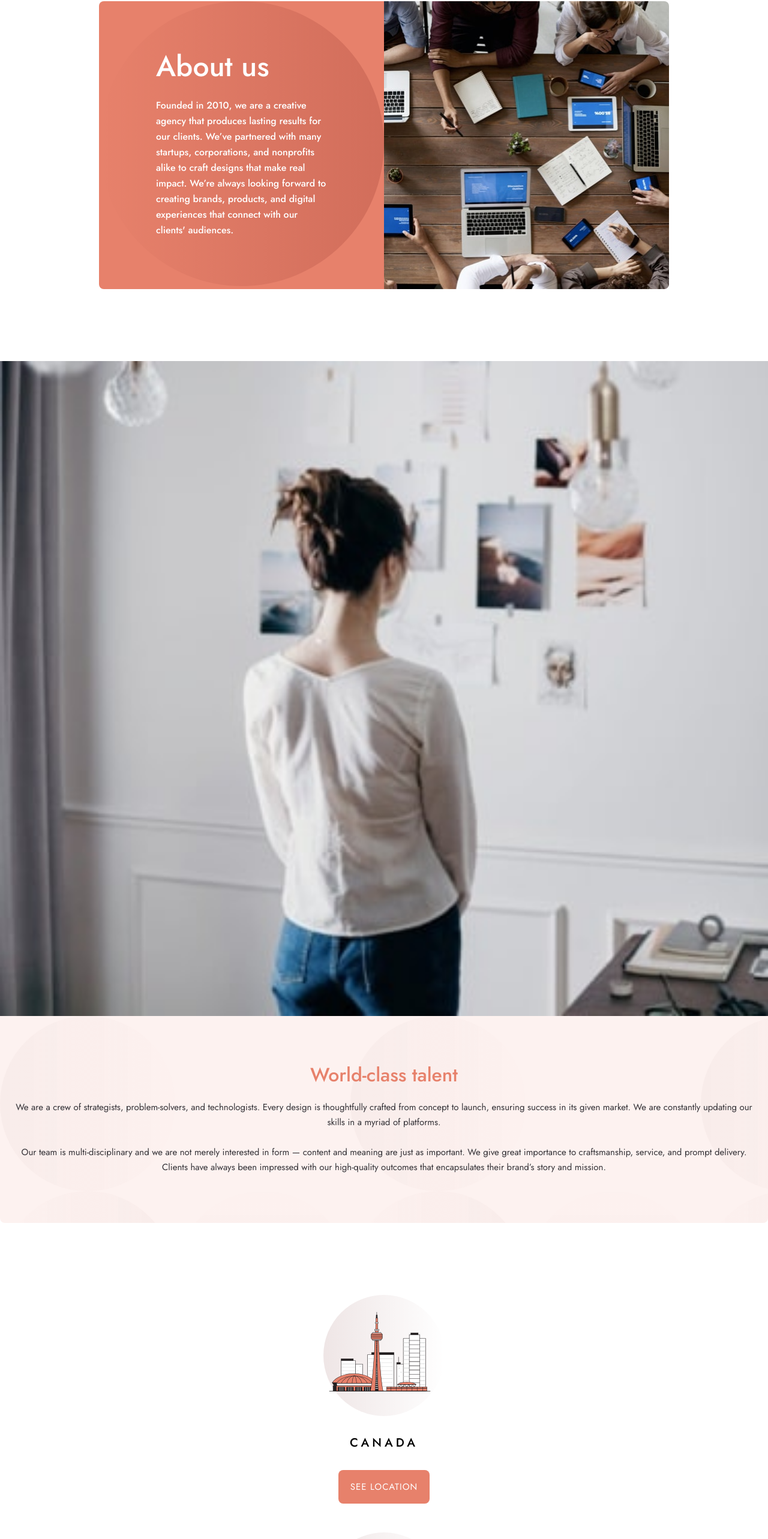
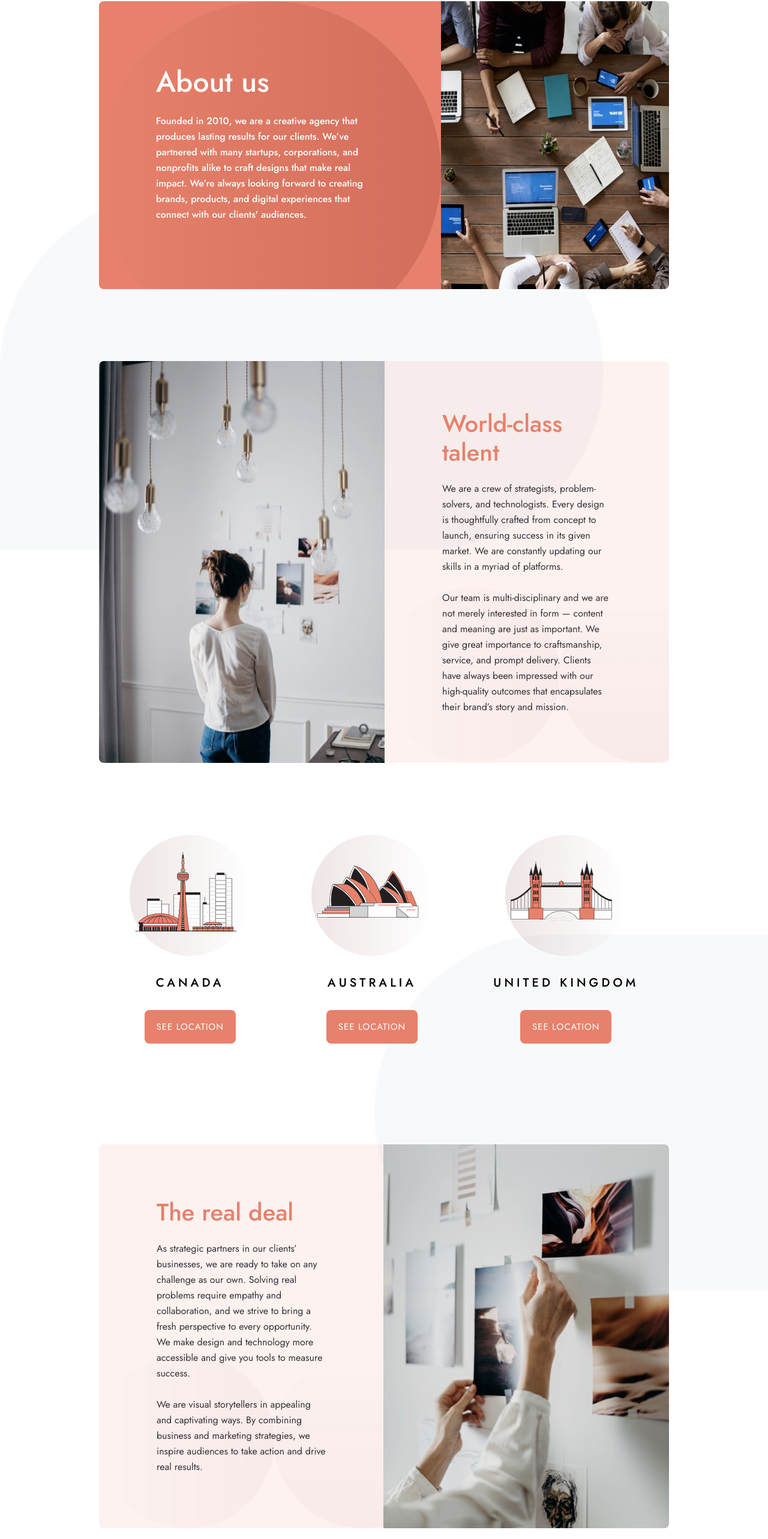
Before and after one commit to 12Ricky0/designo, a Next.js app: page / in a window 1280 px wide. Shown: the part 180-2746 px from the top of the page at 60% size. Built offline with nearby package versions, Linux system fonts and the light colour scheme.

Commit message:
about completed

```diff
--- a/app/globals.css
+++ b/app/globals.css
@@ -104,6 +104,12 @@
         background-position: top left;
     }
 
+    .three-circle {
+        background-image: url("../public/assets/shared/desktop/bg-pattern-two-circles.svg");
+        background-repeat: no-repeat;
+        background-position: bottom left;
+    }
+
 }
 
 @media screen and (max-width: 1230px) and (min-width: 1024px) {
--- a/components/about/about.tsx
+++ b/components/about/about.tsx
@@ -4,23 +4,37 @@ import Footer from "../footer";
 
 export default function About() {
   return (
-    <section className="">
-      <div className="lg:flex flex-row-reverse lg:mx-[165px]">
+    <section className="overflow-hidden">
+      <Image
+        src="/assets/shared/desktop/bg-pattern-leaf.svg"
+        width={1006}
+        alt="passionate"
+        height={594}
+        className="hidden lg:block translate-y-[320px] absolute"
+      />
+      <div className="lg:flex flex-row-reverse lg:mx-[165px] md:mx-10 z-40 relative">
         <Image
           src="/assets/about/mobile/image-about-hero.jpg"
           alt="hero"
           width={375}
           height={320}
-          className="w-[100%] lg:w-[50%] md:hidden"
+          className="w-[100%]  md:hidden"
         />
         <Image
           src="/assets/about/desktop/image-about-hero.jpg"
           alt="hero"
-          width={375}
+          width={476}
           height={480}
-          className="w-[100%] h-[480px] lg:rounded-r-lg hidden lg:block lg:w-[50%]"
+          className=" h-[480px] rounded-r-lg hidden lg:block min-w-[300px] w-[40%]"
         />
-        <div className="bg-primary-peach about-bg md:mb-[120px] lg:w-[50%] lg:h-[480px] lg:rounded-l-lg md:mx-10 lg:mx-0 lg:flex items-center">
+        <Image
+          src="/assets/about/tablet/image-about-hero.jpg"
+          alt="hero"
+          width={689}
+          height={320}
+          className=" h-[320px] rounded-t-lg hidden lg:hidden md:block min-w-[300px] w-[100%]"
+        />
+        <div className="bg-primary-peach about-bg md:mb-[120px] lg:w-[60%] lg:h-[480px] md:rounded-b-lg lg:rounded-r-none lg:rounded-l-lg lg:mx-0 lg:flex items-center">
           <article className="py-[95px] text-white text-center lg:text-left mx-6 lg:mx-[95px]">
             <h1 className="text-[32px] md:text-[48px] md:leading-[48px] leading-[36px] font-medium mb-7">
               About us
@@ -36,20 +50,36 @@ export default function About() {
         </div>
       </div>
 
-      <div>
+      <div className="lg:mx-[165px] md:mx-10 z-40 relative lg:flex">
         <Image
           src="/assets/about/mobile/image-world-class-talent.jpg"
           alt="hero"
           width={375}
           height={320}
-          className="w-[100%]"
+          className="w-[100%] md:hidden"
         />
-        <article className="bg-primary-peach three-circle hover:bg-opacity-[1] bg-opacity-10 text-center md:w-[100%] md:inline-flex items-center md:rounded-r-lg md:rounded-bl-none lg:rounded-b-lg lg:rounded-tr-none rounded-b-lg">
-          <div>
-            <h1 className="mb-6 pt-[80px] text-primary-peach text-[32px]  leading-[36px] font-medium">
+        <Image
+          src="/assets/about/desktop/image-world-class-talent.jpg"
+          alt="hero"
+          width={476}
+          height={640}
+          className="hidden lg:block rounded-l-lg"
+        />
+
+        <Image
+          src="/assets/about/tablet/image-world-class-talent.jpg"
+          alt="hero"
+          width={476}
+          height={640}
+          className=" h-[320px] rounded-t-lg hidden lg:hidden md:block min-w-[300px] w-[100%]"
+        />
+
+        <article className="bg-primary-peach three-circle bg-opacity-10 md:rounded-b-lg  lg:rounded-l-none text-center lg:text-left lg:w-[60%] md:inline-flex items-center lg:rounded-r-lg">
+          <div className="lg:mx-[96px] ">
+            <h1 className="mb-6 pt-[80px] text-primary-peach text-[32px] md:text-[40px] md:leading-[48px] leading-[36px] font-medium">
               World-class talent
             </h1>
-            <p className="pb-[80px] text-[15px] text-secondary-dark-gray leading-[25px] mx-[24px]">
+            <p className="pb-[80px] text-[16px] text-secondary-dark-gray leading-[26px] mx-[24px] lg:mx-0">
               We are a crew of strategists, problem-solvers, and technologists.
               Every design is thoughtfully crafted from concept to launch,
               ensuring success in its given market. We are constantly updating
@@ -66,7 +96,7 @@ export default function About() {
         </article>
       </div>
 
-      <div className="my-[120px]">
+      <div className="my-[120px] lg:flex lg:mx-[165px] justify-around z-40 relative">
         <div className="text-center mb-12">
           <ImgContainer src="/assets/shared/desktop/illustration-canada.svg" />
           <h1 className="text-[20px] leading-[26px] tracking-[5px] font-medium my-8">
@@ -98,20 +128,47 @@ export default function About() {
         </div>
       </div>
 
-      <div>
+      {/* background-leaf */}
+      <div className="w-[500px overflow-hidden absolute -translate-y-[350px] right-0">
+        <Image
+          src="/assets/shared/desktop/bg-pattern-leaf.svg"
+          width={1006}
+          alt="passionate"
+          height={594}
+          className="right-0 rotate-180 hidden lg:block translate-x-[350px]"
+        />
+      </div>
+      {/* background-leaf */}
+
+      <div className="lg:flex lg:mx-[165px] flex-row-reverse z-40 md:mx-10 relative">
         <Image
           src="/assets/about/mobile/image-real-deal.jpg"
           alt="hero"
           width={375}
           height={320}
-          className="w-[100%]"
+          className="w-[100%] md:hidden"
         />
-        <article className="bg-primary-peach three-circle hover:bg-opacity-[1] bg-opacity-10 text-center md:w-[100%] md:inline-flex items-center md:rounded-r-lg md:rounded-bl-none lg:rounded-b-lg lg:rounded-tr-none rounded-b-lg">
-          <div>
-            <h1 className="mb-6 pt-[80px] text-primary-peach text-[32px]  leading-[36px] font-medium">
+        <Image
+          src="/assets/about/desktop/image-real-deal.jpg"
+          alt="hero"
+          width={476}
+          height={640}
+          className="hidden lg:block rounded-r-lg"
+        />
+        <Image
+          src="/assets/about/tablet/image-real-deal.jpg"
+          alt="hero"
+          width={476}
+          height={640}
+          className="hidden lg:hidden md:block rounded-t-lg w-[100%]"
+        />
+
+        <article className="bg-primary-peach three-circle bg-opacity-10 text-center lg:text-left lg:w-[60%] md:inline-flex items-center md:rounded-b-lg lg:rounded-r-none lg:rounded-l-lg">
+          <div className="lg:mx-[96px]">
+            <h1 className="mb-6 pt-[80px] text-primary-peach text-[32px] md:text-[40px] md:leading-[48px] leading-[36px] font-medium">
               The real deal
             </h1>
-            <p className="pb-[80px] text-[15px] text-secondary-dark-gray leading-[25px] mx-[24px]">
+            <p className="pb-[80px] text-[16px] text-secondary-dark-gray leading-[26px] mx-[24px] lg:mx-0">
               As strategic partners in our clients’ businesses, we are ready to
               take on any challenge as our own. Solving real problems require
               empathy and collaboration, and we strive to bring a fresh
@@ -126,7 +183,6 @@ export default function About() {
           </div>
         </article>
       </div>
-
       <Footer />
     </section>
   );
```
